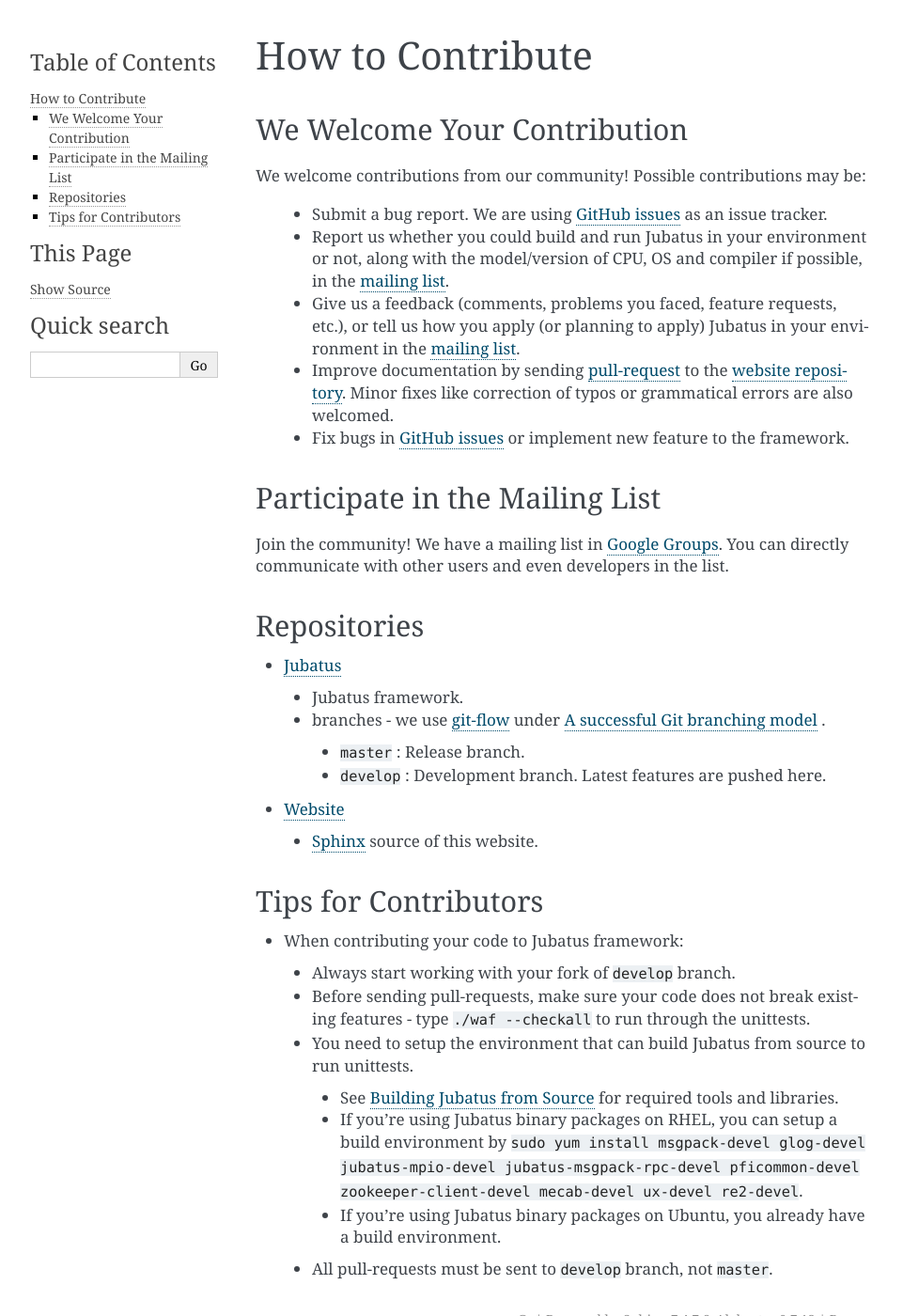
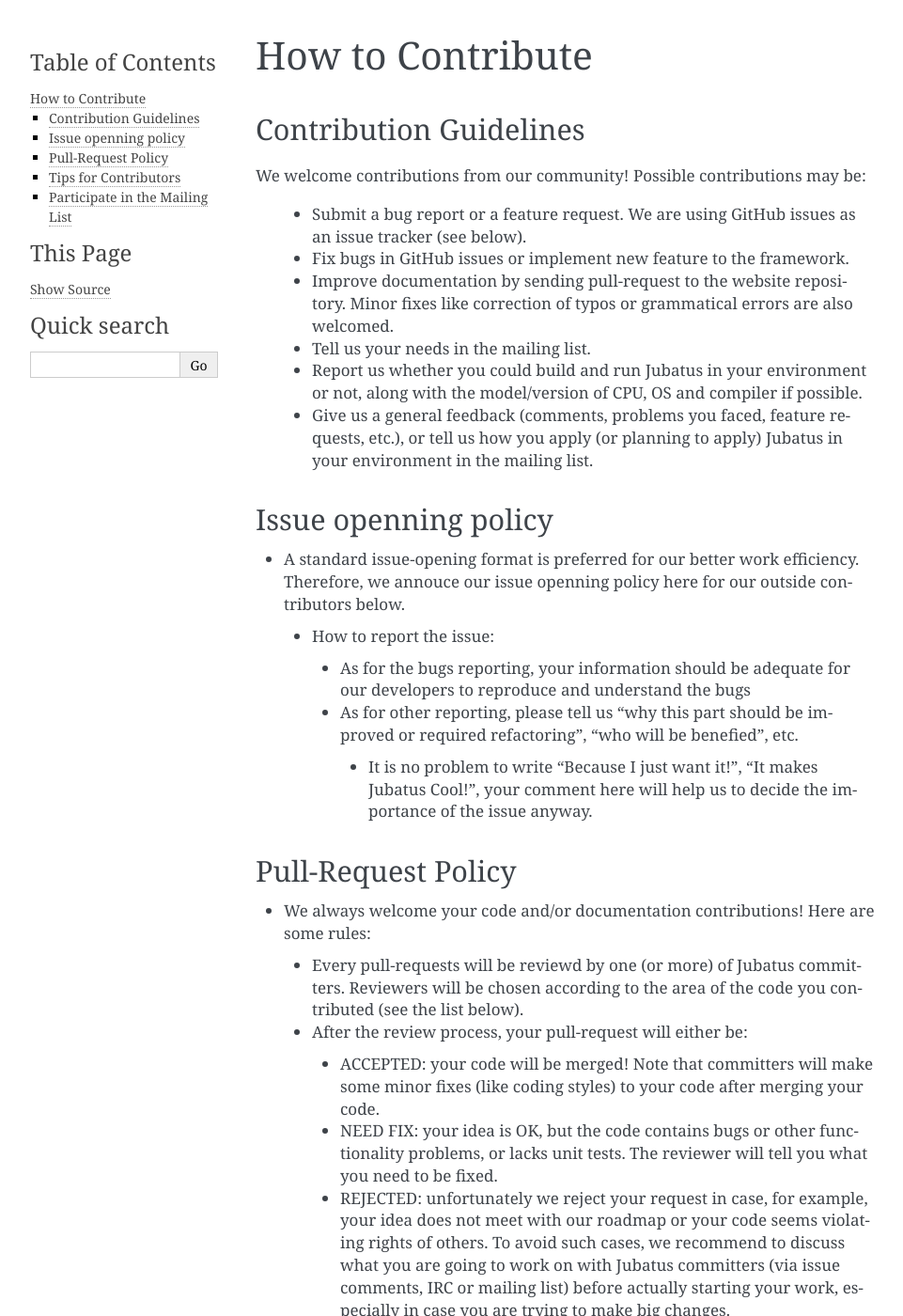
Before and after one commit to jubatus/website, a Sphinx documentation site: the page built from source/en/howtocontribute.rst, in a window 1280 px wide and 1400 px high. Shown: the whole window at 94% size, without its empty margins (148-1109 px from the left). Built offline with Sphinx 7.4.7, drawn with Linux system fonts in a browser that asks for light colours; the version number could not be read and is left out; some of the changed text lies outside the part shown.

Commit message:
add tips-for-contributors

```diff
--- a/source/en/howtocontribute.rst
+++ b/source/en/howtocontribute.rst
@@ -1,16 +1,66 @@
 How to Contribute
 =================
 
-We Welcome Your Contribution
-----------------------------
+Contribution Guidelines
+-------------------------
 
 We welcome contributions from our community! Possible contributions may be:
 
-  - Submit a bug report. We are using `GitHub issues <https://github.com/jubatus/jubatus/issues>`_ as an issue tracker.
-  - Report us whether you could build and run Jubatus in your environment or not, along with the model/version of CPU, OS and compiler if possible, in the `mailing list <http://groups.google.com/group/jubatus>`_.
-  - Give us a feedback (comments, problems you faced, feature requests, etc.), or tell us how you apply (or planning to apply) Jubatus in your environment in the `mailing list`_.
-  - Improve documentation by sending `pull-request <https://github.com/jubatus/website/pulls>`_ to the `website repository <https://github.com/jubatus/website>`_. Minor fixes like correction of typos or grammatical errors are also welcomed.
-  - Fix bugs in `GitHub issues <https://github.com/jubatus/jubatus/issues>`_ or implement new feature to the framework.
+  - Submit a bug report or a feature request. We are using GitHub issues as an issue tracker (see below).
+  - Fix bugs in GitHub issues or implement new feature to the framework.
+  - Improve documentation by sending pull-request to the website repository. Minor fixes like correction of typos or grammatical errors are also welcomed.
+  - Tell us your needs in the mailing list.
+  - Report us whether you could build and run Jubatus in your environment or not, along with the model/version of CPU, OS and compiler if possible.
+  - Give us a general feedback (comments, problems you faced, feature requests, etc.), or tell us how you apply (or planning to apply) Jubatus in your environment in the mailing list.
+
+Issue openning policy
+-------------------------
+
+* A standard issue-opening format is preferred for our better work efficiency. Therefore, we annouce our issue openning policy here for our outside contributors below.
+
+ * How to report the issue:
+
+  * As for the bugs reporting, your information should be adequate for our developers to reproduce and understand the bugs
+
+  * As for other reporting, please tell us "why this part should be improved or required refactoring", "who will be benefied", etc.
+
+   * It is no problem to write "Because I just want it!", "It makes Jubatus Cool!", your comment here will help us to decide the importance of the issue anyway.
+
+Pull-Request Policy
+---------------------
+
+* We always welcome your code and/or documentation contributions! Here are some rules:
+
+ * Every pull-requests will be reviewd by one (or more) of Jubatus committers. Reviewers will be chosen according to the area of the code you contributed (see the list below).
+
+ * After the review process, your pull-request will either be:
+
+  * ACCEPTED: your code will be merged! Note that committers will make some minor fixes (like coding styles) to your code after merging your code.
+
+  * NEED FIX: your idea is OK, but the code contains bugs or other functionality problems, or lacks unit tests. The reviewer will tell you what you need to be fixed.
+
+  * REJECTED: unfortunately we reject your request in case, for example, your idea does not meet with our roadmap or your code seems violating rights of others. To avoid such cases, we recommend to discuss what you are going to work on with Jubatus committers (via issue comments, IRC or mailing list) before actually starting your work, especially in case you are trying to make big changes.
+
+ * Please note that in accordance with our roadmap, sometimes it may take time to merge your pull-request.
+
+
+Tips for Contributors
+---------------------
+
+* When contributing your code, check the following points before sending pull-request:
+
+ * Pass the unit tests. (run ./waf --checkall)
+
+ * Pass the coding style test (run ./waf cpplint)
+
+ * Add unit tests for your code, if applicable. We use gtest as a unittest framework.
+
+ * If you fixed an existing issue, please include the issue number (in format of "#XXX") in the commit log.
+
+ * If you have implemented new algorithm, add a reference to the paper you referenced in the pull-request description.
+
+ * Please make sure that you started your work on top of the develop branch. We only accept pull-requets sent to develop branch (NOT master).
+
 
 Participate in the Mailing List
 -------------------------------
@@ -18,32 +68,6 @@
 Join the community! We have a mailing list in `Google Groups <http://groups.google.com/group/jubatus>`_.
 You can directly communicate with other users and even developers in the list.
 
-Repositories
-------------
+List of Reviewers by Area
 
-- `Jubatus <http://github.com/jubatus/jubatus>`_
-
- - Jubatus framework.
- - branches - we use `git-flow <https://github.com/nvie/gitflow>`_ under `A successful Git branching model <http://nvie.com/posts/a-successful-git-branching-model/>`_ .
-
-  - ``master``  : Release branch.
-  - ``develop`` : Development branch. Latest features are pushed here.
-
-- `Website <http://github.com/jubatus/website>`_
-
- - `Sphinx <http://sphinx.pocoo.org/>`_ source of this website.
-
-Tips for Contributors
----------------------
-
-* When contributing your code to Jubatus framework:
-
- * Always start working with your fork of ``develop`` branch.
- * Before sending pull-requests, make sure your code does not break existing features - type ``./waf --checkall`` to run through the unittests.
- * You need to setup the environment that can build Jubatus from source to run unittests.
-
-  * See :doc:`build` for required tools and libraries.
-  * If you're using Jubatus binary packages on RHEL, you can setup a build environment by ``sudo yum install msgpack-devel glog-devel jubatus-mpio-devel jubatus-msgpack-rpc-devel pficommon-devel zookeeper-client-devel mecab-devel ux-devel re2-devel``.
-  * If you're using Jubatus binary packages on Ubuntu, you already have a build environment.
-
- * All pull-requests must be sent to ``develop`` branch, not ``master``.
+(this table https://gist.github.com/kmaehashi/771a85be03662c515012 will be added here)
```
